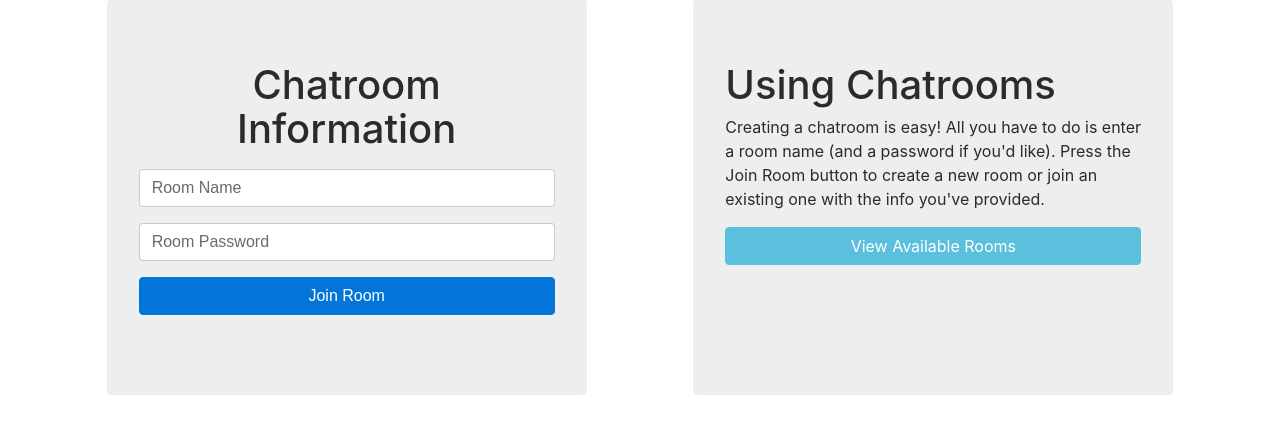
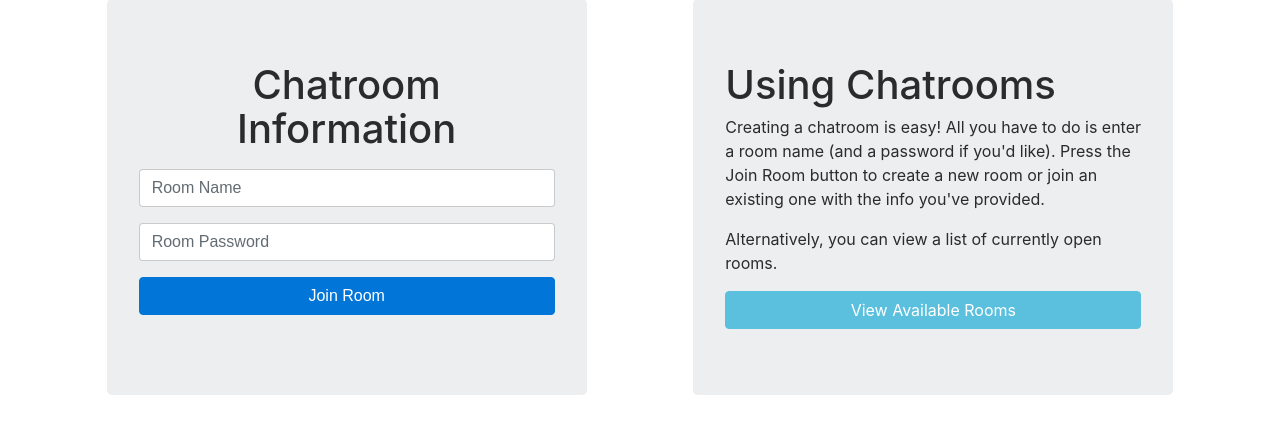
Before and after one commit to nooseman/dvtutors, a Flask app: page /chat in a window 1280 px wide. Shown: the part 471-898 px from the top of the page. Run offline with Flask 2, Linux system fonts and the light colour scheme; the visitor is signed in with stand-in values (Sample User, id 1); data comes from the database, SQL or seed files in the repository; parts of the project's set-up code (start-up, migrations or seed data) failed here and were passed over; some libraries are stand-ins or nearby versions.

Commit message:
Fixed /edit

```diff
--- a/app/templates/chat.html
+++ b/app/templates/chat.html
@@ -27,6 +27,8 @@
                 <p>Creating a chatroom is easy! All you have to do is enter a room name (and a password if you'd like). Press
                 the Join Room button to create a new room or join an existing one with the info you've provided.</p>
 
+                <p>Alternatively, you can view a list of currently open rooms.</p>
+
                 <a href="{{ url_for('list') }}" class="btn btn-block btn-info" role="button">View Available Rooms</a>
             </div>
 
--- a/app/views.py
+++ b/app/views.py
@@ -43,7 +43,7 @@ def edit():
 		db.session.add(g.user)
 		db.session.commit()
 		flash('Changes have been saved.', 'success')
-		return redirect(url_for('user'), nickname=g.user.nickname)
+		return redirect(url_for('user', nickname=g.user.nickname))
 	else:
 		form.nickname.data = g.user.nickname
 		form.about_me.data = g.user.about_me
```
